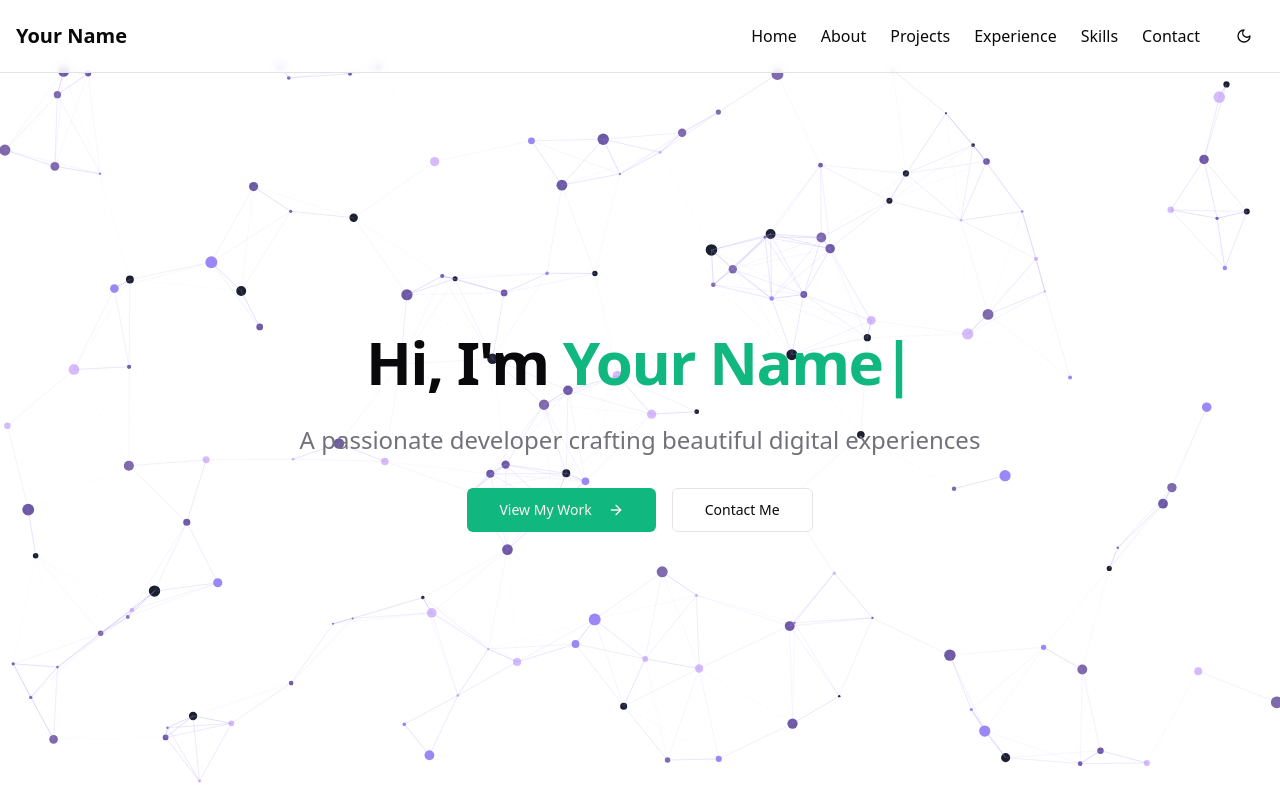
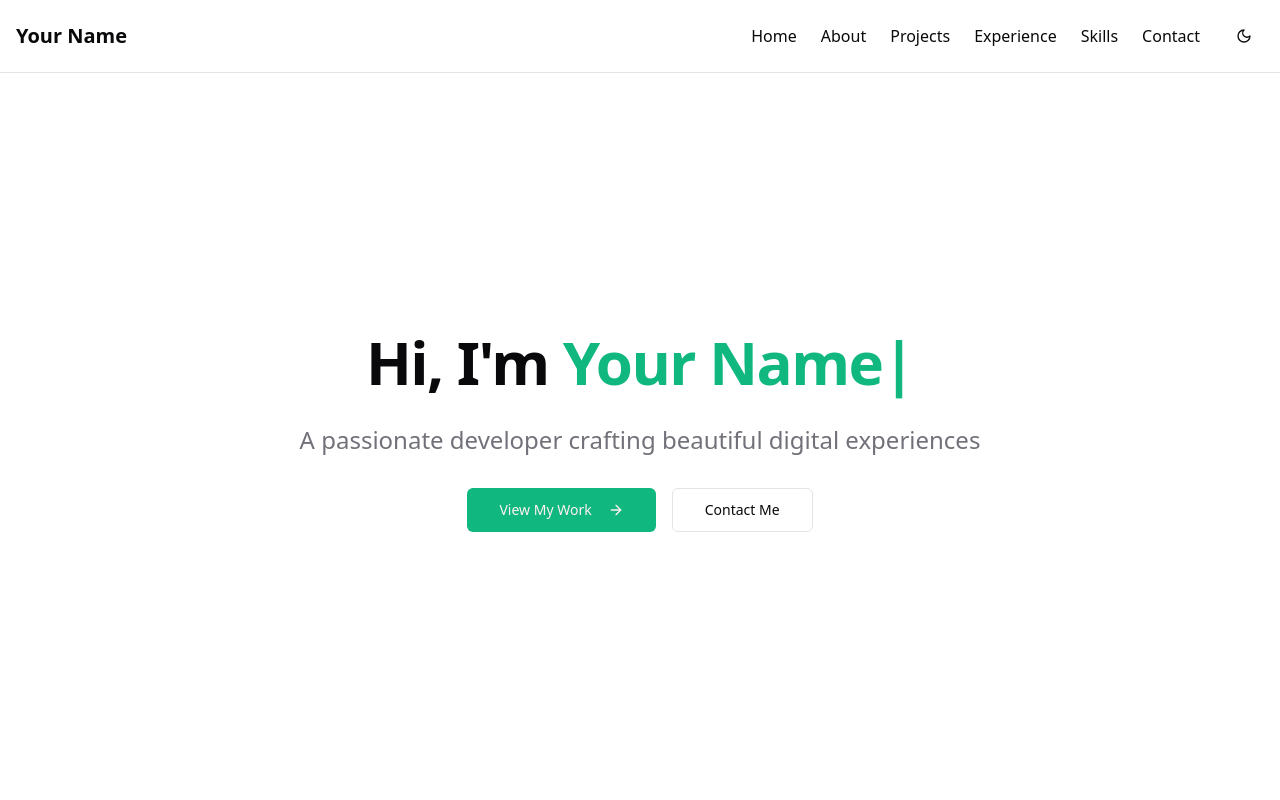
Before and after one commit to Bhanuteja917/project-portfolio-vibe, a React (Vite) app: page / in a window 1280 px wide. Shown: the top 800 px of the page. Built offline with nearby package versions, Linux system fonts and the light colour scheme.

Commit message:
Remove interactive background
Removes the interactive background component from the project.

```diff
--- a/src/components/Footer.tsx
+++ b/src/components/Footer.tsx
@@ -1,16 +1,12 @@
 
 import { Heart } from "lucide-react";
-import InteractiveBackground from "./InteractiveBackground";
 
 const Footer = () => {
   const currentYear = new Date().getFullYear();
 
   return (
-    <footer className="py-8 border-t bg-background relative overflow-hidden">
-      <div className="absolute inset-0 w-full h-full">
-        <InteractiveBackground className="opacity-50" />
-      </div>
-      <div className="container mx-auto px-4 relative z-10">
+    <footer className="py-8 border-t bg-background">
+      <div className="container mx-auto px-4">
         <div className="flex flex-col md:flex-row justify-between items-center">
           <p className="text-muted-foreground text-sm mb-4 md:mb-0 transition-all hover:text-primary duration-300">
             © {currentYear} Your Name. All rights reserved.
--- a/src/components/sections/Home.tsx
+++ b/src/components/sections/Home.tsx
@@ -2,18 +2,14 @@
 import { ArrowRight } from "lucide-react";
 import { Button } from "../ui/button";
 import TypewriterEffect from "../TypewriterEffect";
-import InteractiveBackground from "../InteractiveBackground";
 
 const Home = () => {
   return (
     <section
       id="home"
-      className="min-h-[calc(100vh-4rem)] flex items-center justify-center bg-background relative overflow-hidden"
+      className="min-h-[calc(100vh-4rem)] flex items-center justify-center bg-background"
     >
-      <div className="absolute inset-0 w-full h-full">
-        <InteractiveBackground />
-      </div>
-      <div className="container mx-auto px-4 py-16 relative z-10">
+      <div className="container mx-auto px-4 py-16">
         <div className="max-w-3xl mx-auto text-center space-y-8">
           <h1 className="text-4xl md:text-6xl font-bold tracking-tight animate-fade-in">
             Hi, I'm{" "}
```
